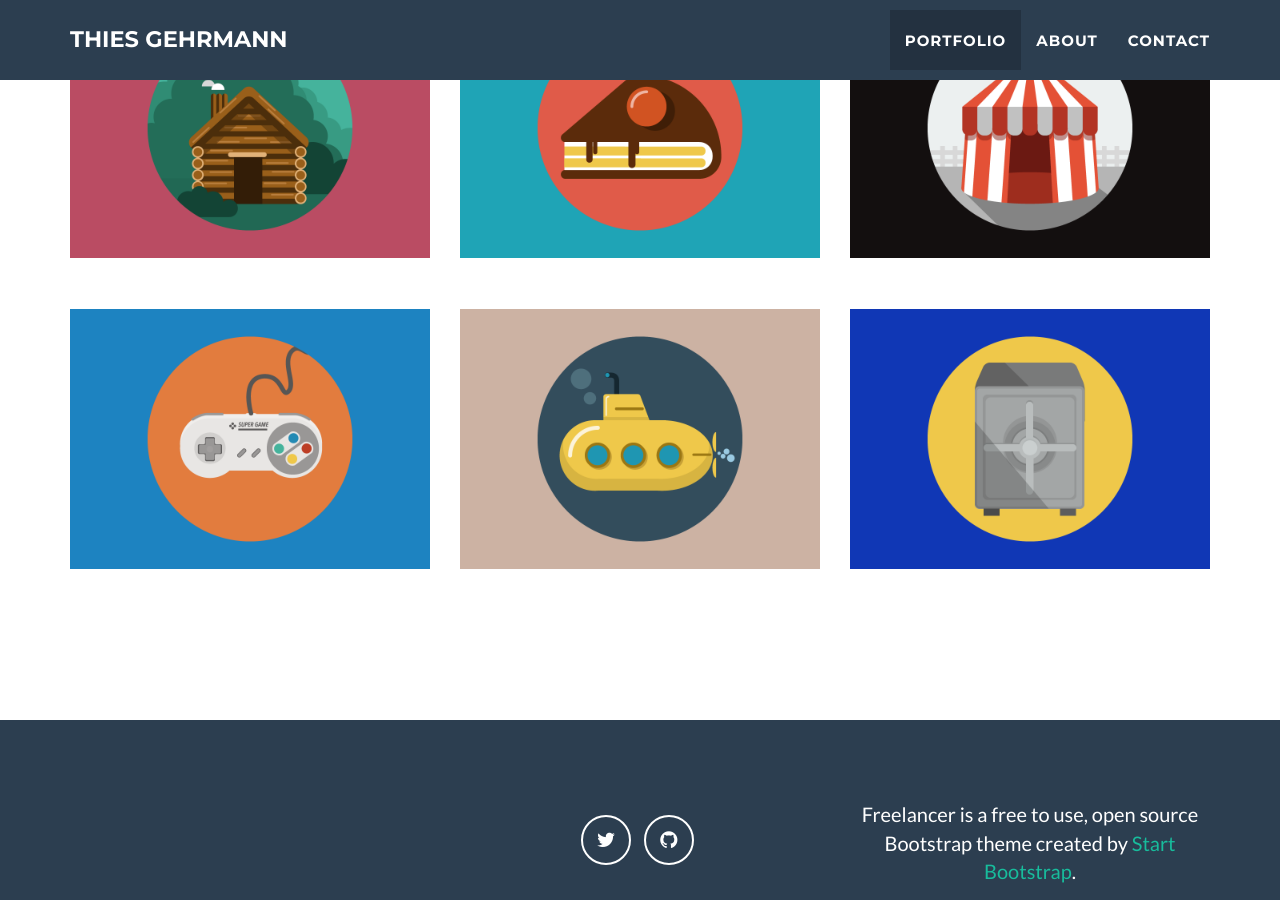
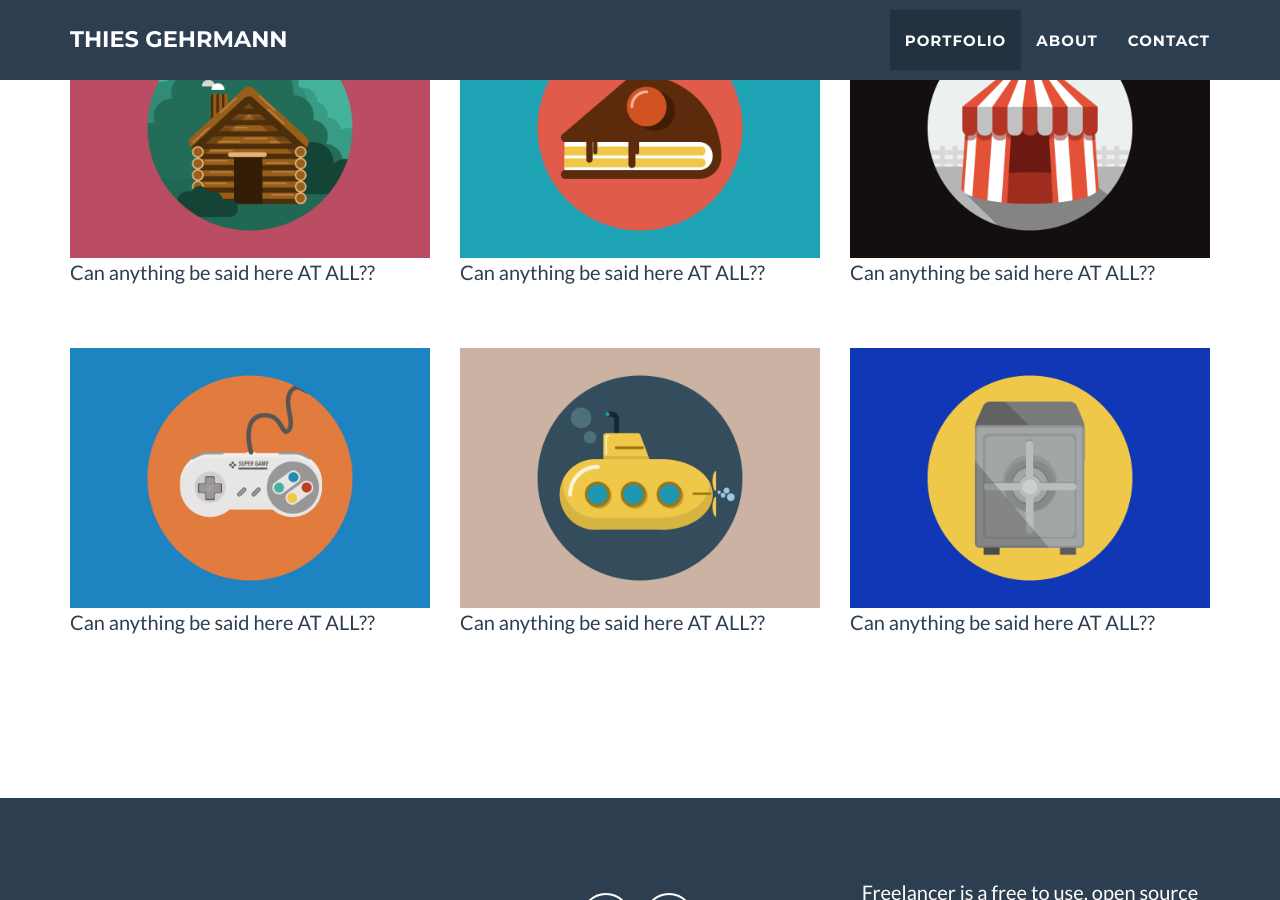
Before and after one commit to thiesgehrmann/thiesgehrmann.github.io, a Jekyll site: the page built from index.html, in a window 1280 px wide and 900 px high, scrolled down 312 px. Built offline with Jekyll 4.4.1, drawn with Linux system fonts in a browser that asks for light colours.

Commit message:
shuffling

```diff
--- a/_includes/portfolio_grid.html
+++ b/_includes/portfolio_grid.html
@@ -57,6 +57,7 @@
                             </div>
                             <img src="img/portfolio/{{ post.img }}" class="img-responsive" alt="{{ post.alt }}">
                         </a>
+                        <p> Can anything be said here AT ALL??</p>
                         <div class="tooltip">TEST
                           <span class="tooltiptext">ANOTHER{{ post.alt }}</span>
                         </div>
```
Also changed, not shown: 2 other files.
